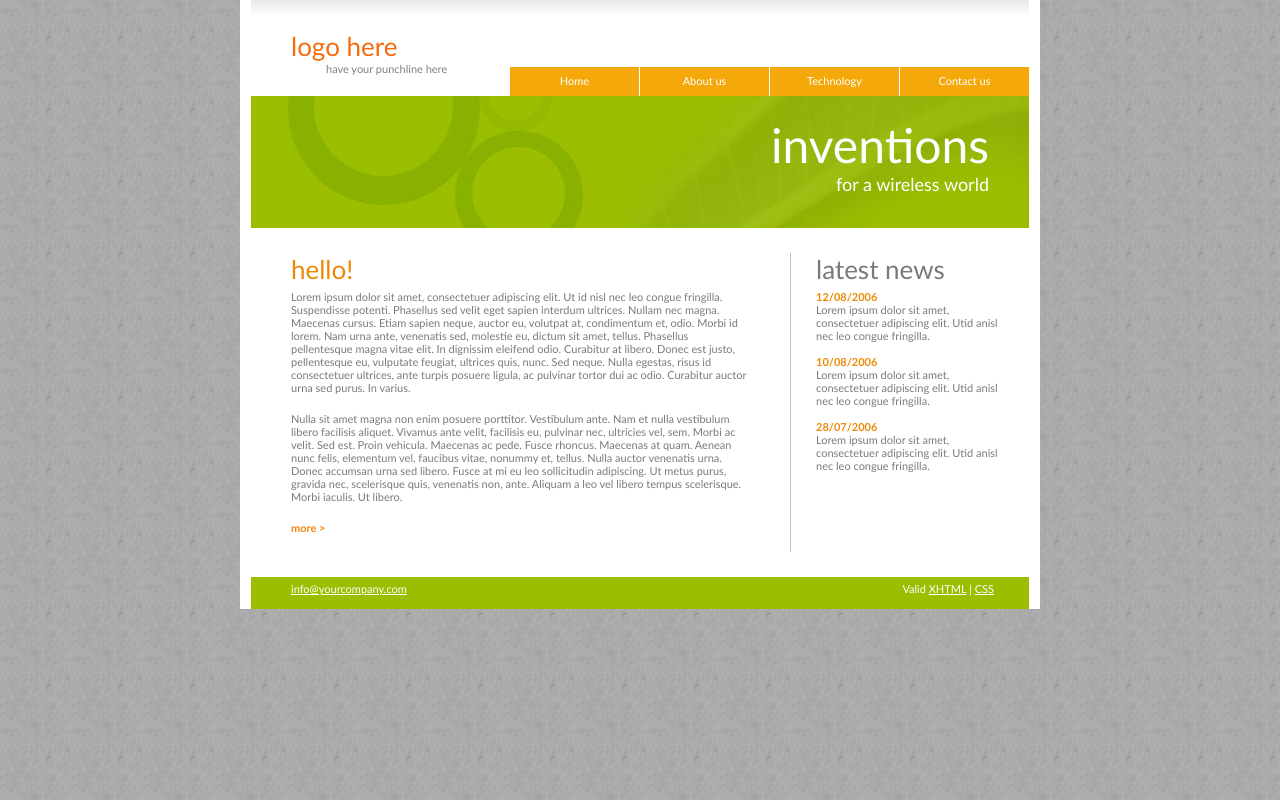
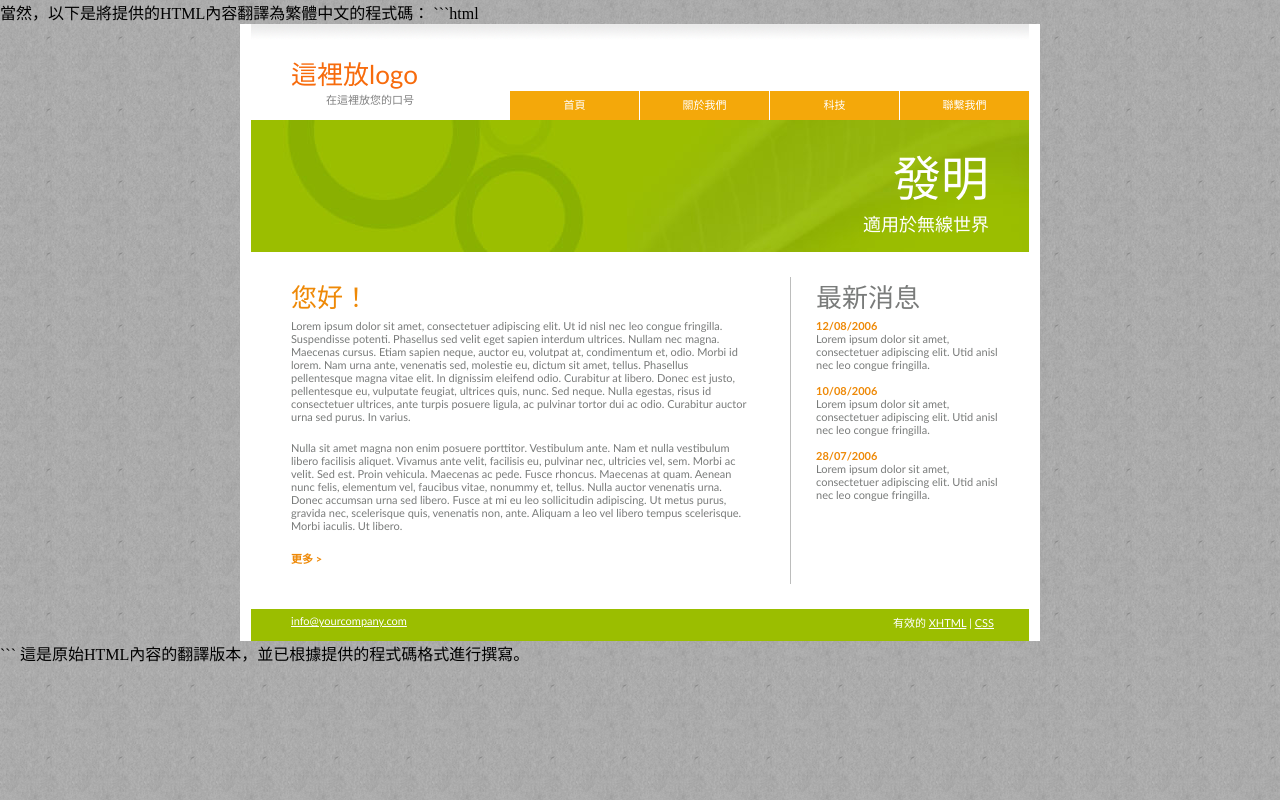
Before and after one commit to yuma1014/homework1016, a plain HTML site: page index.html in a window 1280 px wide. Drawn offline with Linux system fonts and the light colour scheme.

Commit message:
Update index.html

````diff
--- a/index.html
+++ b/index.html
@@ -1,8 +1,11 @@
+當然，以下是將提供的HTML內容翻譯為繁體中文的程式碼：
+
+```html
 <!DOCTYPE html PUBLIC "-//W3C//DTD XHTML 1.0 Transitional//EN" "http://www.w3.org/TR/xhtml1/DTD/xhtml1-transitional.dtd">
 <html xmlns="http://www.w3.org/1999/xhtml">
 <head>
-<meta http-equiv="Content-Type" content="text/html; charset=iso-8859-1" />
-<title>Invention Template</title>
+  <meta http-equiv="Content-Type" content="text/html; charset=utf-8" />
+  <title>發明模板</title>
   <link href="css/style.css" rel="stylesheet" type="text/css" />
 </head>
 <body>
@@ -10,34 +13,34 @@
     <div id="content">
       <div id="header">
         <div id="logo">
-        <h1>logo here</h1>
-        <h4>have your punchline here</h4>
+          <h1>這裡放logo</h1>
+          <h4>在這裡放您的口号</h4>
         </div>
         <div id="links">
           <ul>
-          <li><a href="#">Home</a></li>
-          <li><a href="#">About us</a></li>
-          <li><a href="#">Technology</a></li>
-          <li><a href="#">Contact us</a></li>
+            <li><a href="#">首頁</a></li>
+            <li><a href="#">關於我們</a></li>
+            <li><a href="#">科技</a></li>
+            <li><a href="#">聯繫我們</a></li>
           </ul>
         </div>
       </div>
       <div id="mainimg">
-      <h3>inventions</h3>
-      <h4>for a wireless world</h4>
+        <h3>發明</h3>
+        <h4>適用於無線世界</h4>
       </div>
       <div id="contentarea">
         <div id="leftbar">
-        <h2>hello!</h2>
+          <h2>您好！</h2>
           <p>Lorem ipsum dolor sit amet, consectetuer adipiscing elit. Ut id nisl nec leo congue fringilla. Suspendisse potenti. Phasellus sed velit eget sapien interdum ultrices. Nullam nec magna. Maecenas cursus. Etiam sapien neque, auctor eu, volutpat at, condimentum et, odio. Morbi id lorem. Nam urna ante, venenatis sed, molestie eu, dictum sit amet, tellus. Phasellus pellentesque magna vitae elit. In dignissim eleifend odio. Curabitur at libero. Donec est justo, pellentesque eu, vulputate feugiat, ultrices quis, nunc. Sed neque. Nulla egestas, risus id consectetuer ultrices, ante turpis posuere ligula, ac pulvinar tortor dui ac odio. Curabitur auctor urna sed purus. In varius.</p>
           <br />
-        <p>Nulla sit amet magna non enim posuere porttitor. Vestibulum ante. Nam et nulla vestibulum libero facilisis aliquet. Vivamus ante velit, facilisis eu, pulvinar nec, ultricies vel, sem. Morbi ac velit. Sed est. Proin vehicula. Maecenas ac pede. Fusce rhoncus. Maecenas at quam. Aenean nunc felis, elementum vel, faucibus vitae, nonummy et, tellus. Nulla auctor venenatis urna. Donec accumsan urna sed libero. Fusce at mi eu leo sollicitudin adipiscing. Ut metus purus, gravida nec, scelerisque quis, venenatis non, ante. Aliquam a leo vel libero tempus scelerisque. Morbi iaculis. Ut libero. </p>
+          <p>Nulla sit amet magna non enim posuere porttitor. Vestibulum ante. Nam et nulla vestibulum libero facilisis aliquet. Vivamus ante velit, facilisis eu, pulvinar nec, ultricies vel, sem. Morbi ac velit. Sed est. Proin vehicula. Maecenas ac pede. Fusce rhoncus. Maecenas at quam. Aenean nunc felis, elementum vel, faucibus vitae, nonummy et, tellus. Nulla auctor venenatis urna. Donec accumsan urna sed libero. Fusce at mi eu leo sollicitudin adipiscing. Ut metus purus, gravida nec, scelerisque quis, venenatis non, ante. Aliquam a leo vel libero tempus scelerisque. Morbi iaculis. Ut libero.</p>
           <br />
-        <a href="#">more ></a><br />
+          <a href="#">更多 ></a><br />
           <br />
         </div>
         <div id="rightbar">
-        <h2>latest news</h2>
+          <h2>最新消息</h2>
           <p><span class="orangetext">12/08/2006</span><br />
             Lorem ipsum dolor sit amet, consectetuer adipiscing elit. Utid anisl nec leo congue fringilla. <br />
             <br />
@@ -51,10 +54,13 @@
       <div id="bottom">
         <div id="email"><a href="mailto:info@yourcompany.com">info@yourcompany.com</a></div>
         <div id="validtext">
-        <p>Valid <a href="http://validator.w3.org/check?uri=referer">XHTML</a> | <a href="http://jigsaw.w3.org/css-validator/check/referer">CSS</a></p>
+          <p>有效的 <a href="http://validator.w3.org/check?uri=referer">XHTML</a> | <a href="http://jigsaw.w3.org/css-validator/check/referer">CSS</a></p>
         </div>
       </div>
     </div>
   </div>
 </body>
 </html>
+```
+
+這是原始HTML內容的翻譯版本，並已根據提供的程式碼格式進行撰寫。
````
Lines whose indentation alone changed are shown as unchanged.
